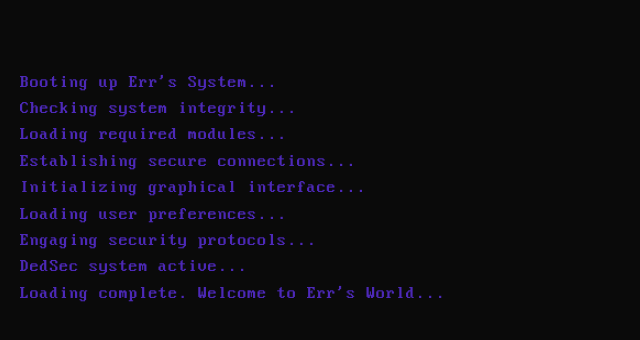
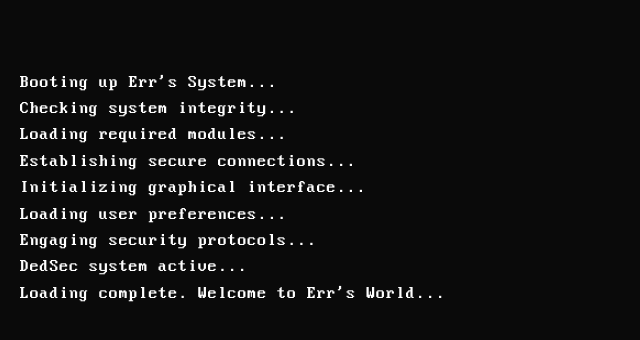
Before and after one commit to jimjimbob/Jem, a plain HTML site: page index.html in a window 1280 px wide. Shown: the whole page, without its empty margins (0-640 px from the left). Drawn offline with Linux system fonts and the light colour scheme; a web font is replaced by a local one.

Commit message:
Update styles.css

```diff
--- a/styles.css
+++ b/styles.css
@@ -287,9 +287,9 @@
     height: 100%;
     padding: 20px;
     font-family: 'PerfectDOSVGA', monospace;
-    color: #4d29b8;
+    color: #FFFFFF;
     background-color: #0a0a0a;
-    overflow-y: auto; /* Allow internal scroll if content exceeds */
+    overflow-y: auto;
     white-space: pre-wrap;
     box-sizing: border-box;
 }
```
